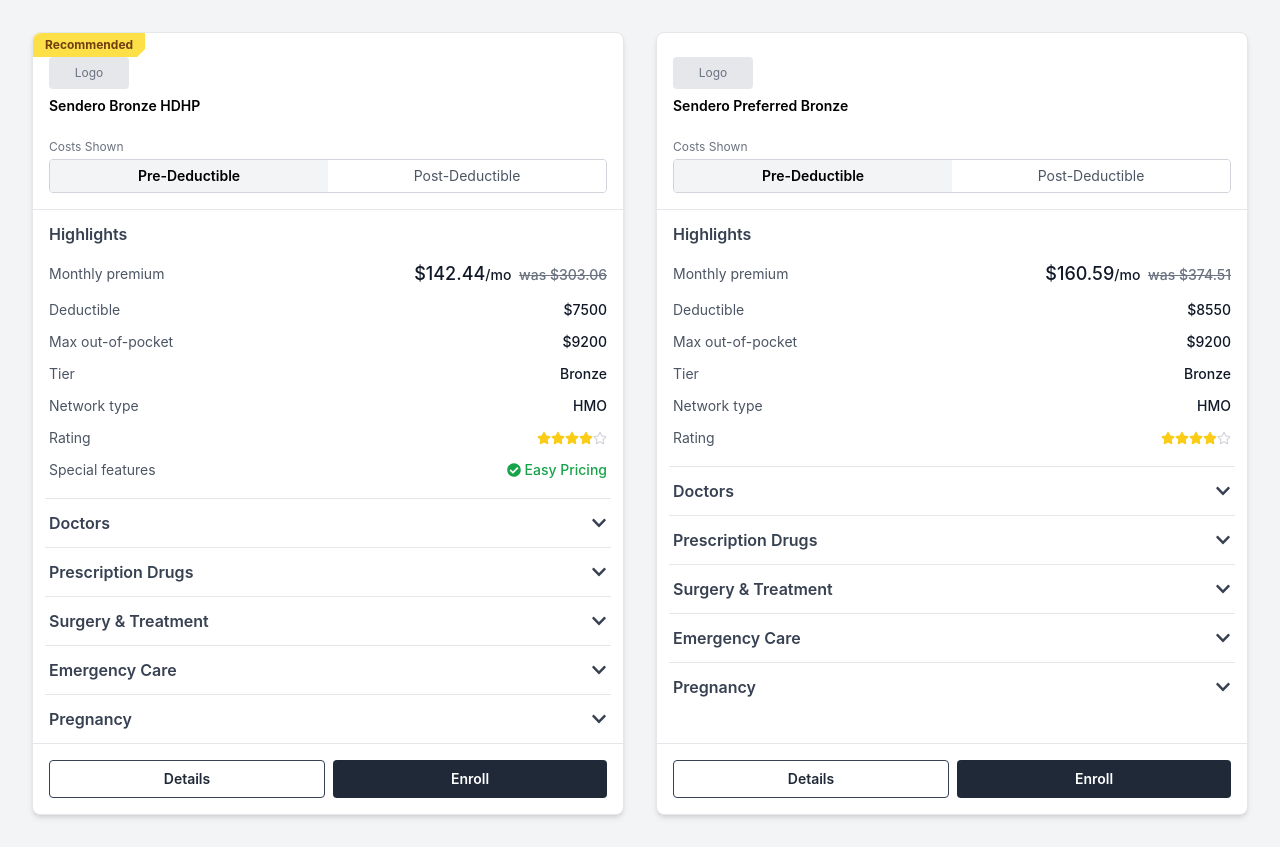
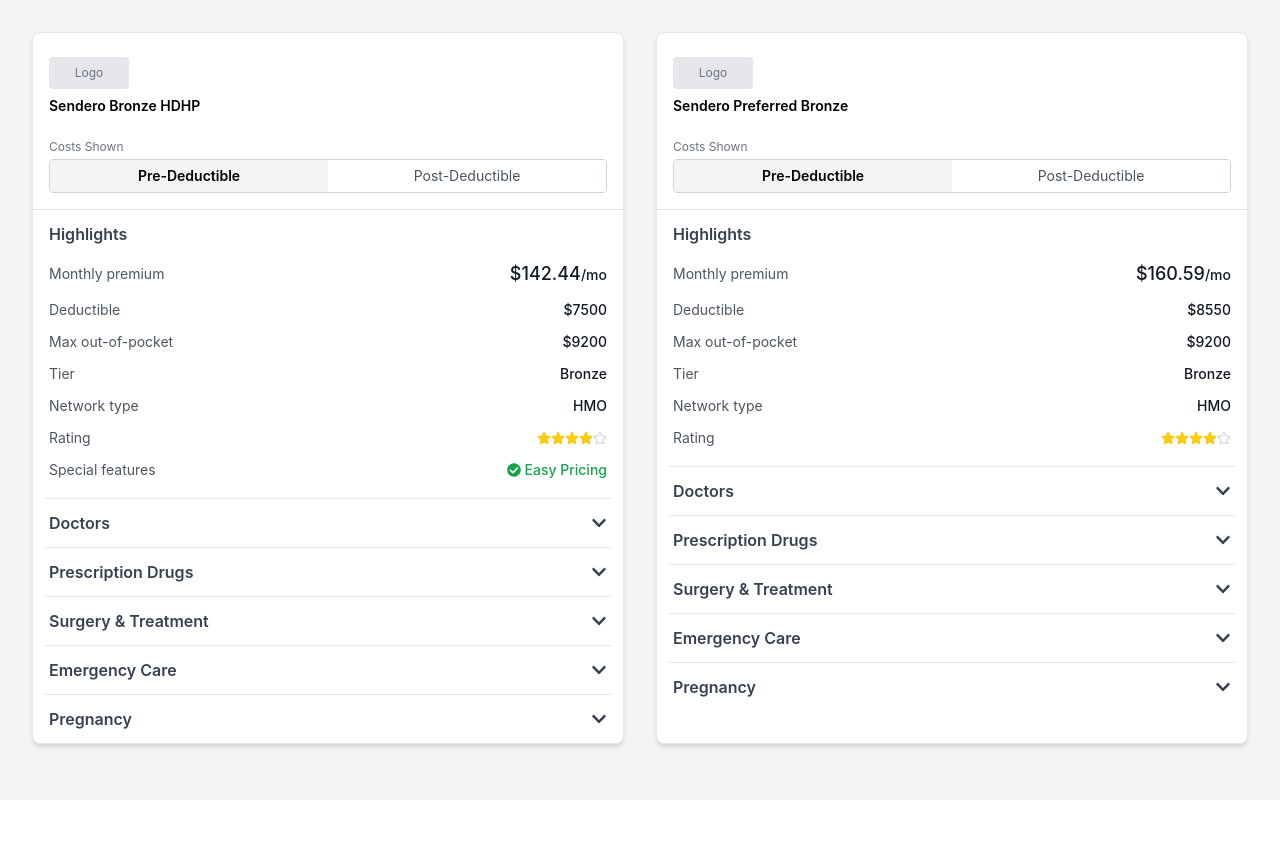
Before and after one commit to ronburnley/plan-comparison, a React (Create React App) app: page / in a window 1280 px wide. After the commit the page ends 800 px from the top, so only its background shows below. Built offline with nearby package versions, Linux system fonts and the light colour scheme.

Commit message:
UI updates

```diff
--- a/src/components/PlanCard.tsx
+++ b/src/components/PlanCard.tsx
@@ -70,6 +70,7 @@
     <div className="bg-white rounded-lg shadow-md border border-gray-200 flex flex-col">
         {/* --- Top Section (Logo, Name, Recommended) --- */}
         <div className='p-4'>
+            {/*
             {plan.recommended && (
                 <div className="relative mb-2">
                     <div className="absolute -top-4 -left-4 bg-yellow-300 text-yellow-900 text-xs font-bold px-3 py-1 rounded-tl-lg rounded-br-lg"
@@ -78,6 +79,7 @@
                     </div>
                 </div>
             )}
+            */}
              {/* Placeholder for Plan Logo */}
              <div className="h-8 w-20 bg-gray-200 mb-2 mt-2 flex items-center justify-center text-gray-500 text-xs rounded">Logo</div>
 
@@ -109,7 +111,7 @@
             {/* --- Highlights (Always Visible) --- */}
             <div className="py-3 px-1">
                 <h3 className="font-semibold text-base mb-2 text-gray-700">Highlights</h3>
-                 <DataRow label="Monthly premium" value={<> <span className="text-lg">{formatCost(plan.monthlyPremium)}</span>/mo {plan.originalPremium && <span className="text-gray-500 line-through ml-1">was {formatCost(plan.originalPremium)}</span>} </>} />
+                 <DataRow label="Monthly premium" value={<> <span className="text-lg">{formatCost(plan.monthlyPremium)}</span>/mo </>} />
                 <DataRow label="Deductible" value={formatCost(plan.deductible)} />
                 <DataRow label="Max out-of-pocket" value={formatCost(plan.maxOutOfPocket)} />
                 <DataRow label="Tier" value={plan.tier} />
@@ -156,7 +158,8 @@
              </CollapsibleSection>
         </div>
 
-        {/* --- CTA Buttons --- */}
+        {/* --- CTA Buttons --- REMOVED */}
+       {/*
        <div className="mt-auto p-4 border-t">
          <div className="flex justify-between gap-2">
             <button className="flex-1 border border-gray-700 hover:bg-gray-100 text-gray-800 font-semibold py-2 px-3 rounded text-sm transition duration-150 ease-in-out">
@@ -167,6 +170,7 @@
             </button>
          </div>
        </div>
+       */}
     </div>
   );
 };
```
